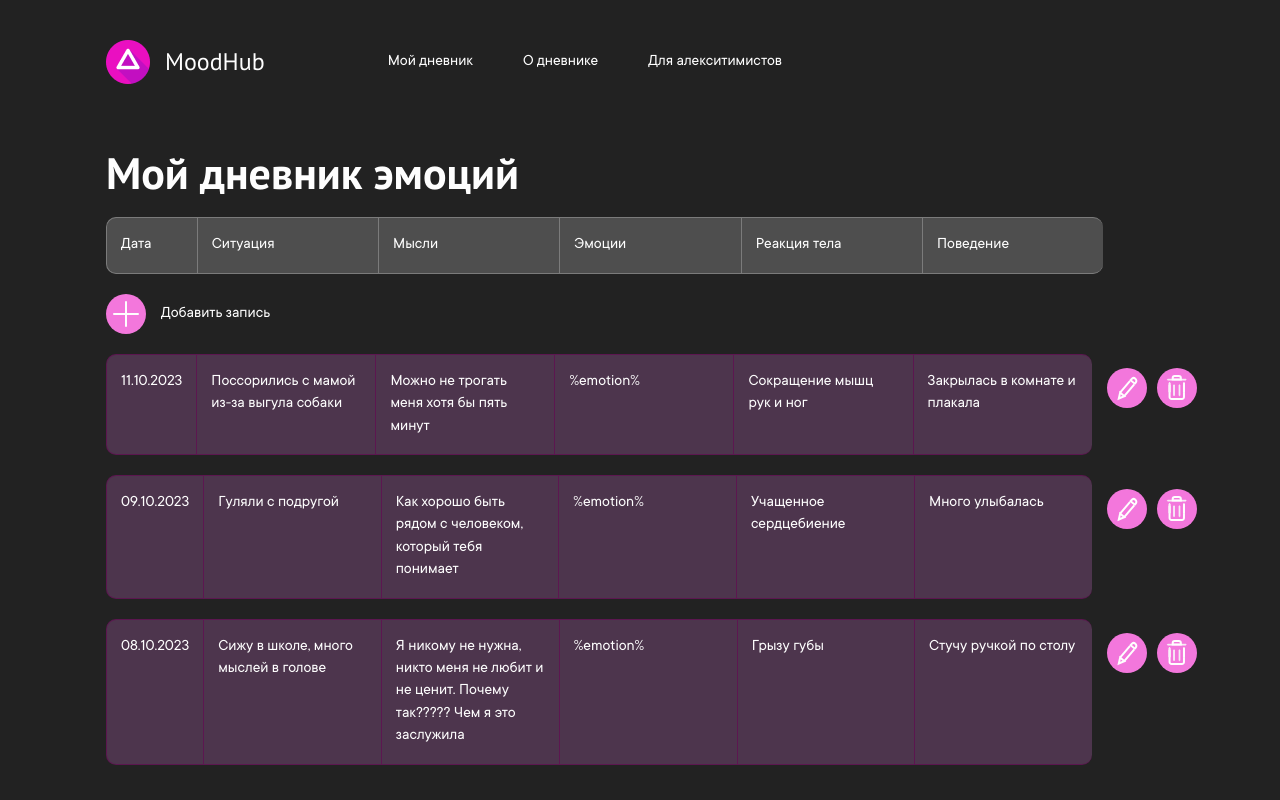
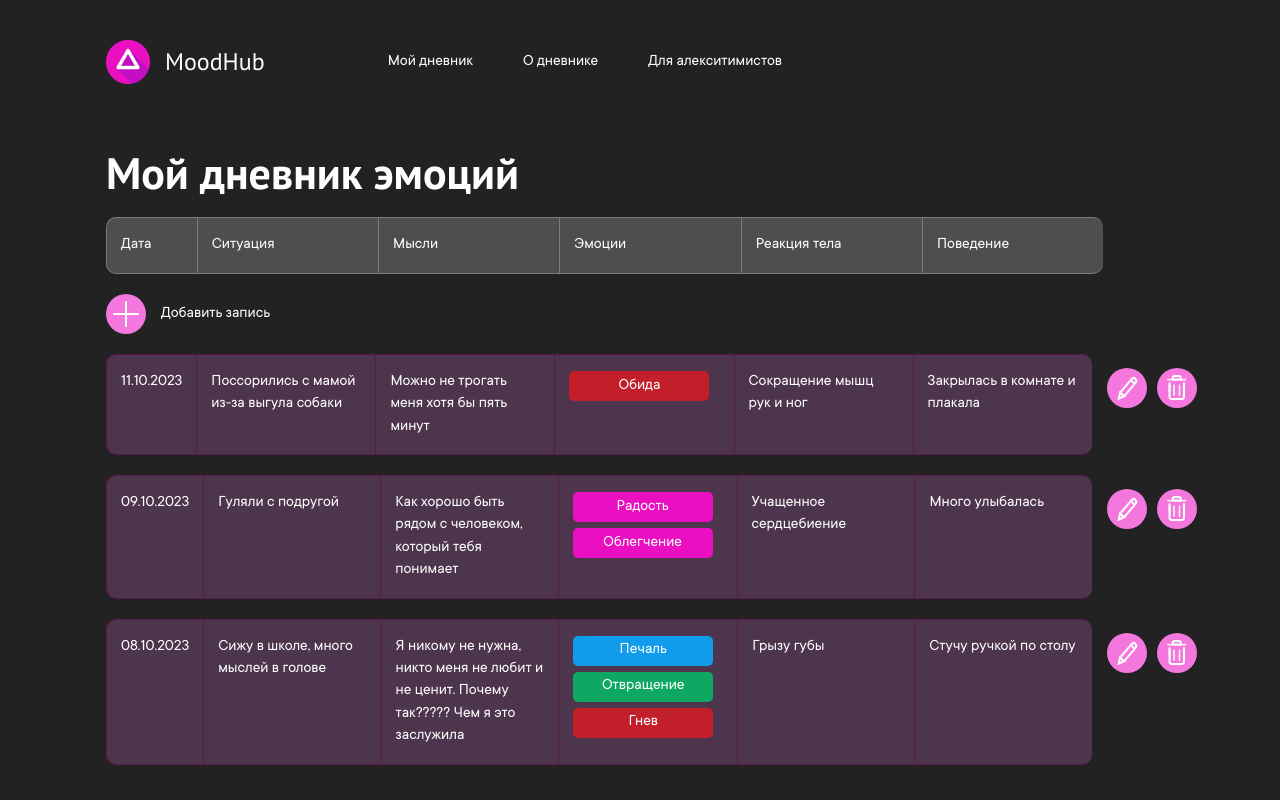
Before and after one commit to AnnaZiankevich/moodhub, a React (Create React App) app: page / in a window 1280 px wide. Built offline with nearby package versions, Linux system fonts and the light colour scheme.

Commit message:
Add other emotions code

```diff
--- a/src/components/emotions/bad/BadEmotion.jsx
+++ b/src/components/emotions/bad/BadEmotion.jsx
@@ -0,0 +1,21 @@
+import React, { useState } from "react"
+import './bad-emotion.scss'
+
+function BadEmotion( {label, isChoosed, isDisabled} ) {
+
+  const defaultChoosed = isChoosed ? isChoosed : false;
+  const [choosed, setChoosed] = useState(defaultChoosed);
+
+  return (
+    <>
+        {console.log('Rendered BadEmotion')}
+        <button className={`bad-emotion ${choosed ? 'choosed' : ''}`}
+           disabled={isDisabled}
+           onClick={() => setChoosed((prev) => !prev)}>
+            {label}
+        </button>
+    </>
+  );
+}
+
+export default BadEmotion;
--- a/src/components/emotions/bad/bad-emotion.scss
+++ b/src/components/emotions/bad/bad-emotion.scss
@@ -1 +1,5 @@
 @import "/src/styles/main.scss";
+
+.bad-emotion {
+    @include emotion-style($bad-emotion-color);
+}
--- a/src/components/emotions/mid/MidEmotion.jsx
+++ b/src/components/emotions/mid/MidEmotion.jsx
@@ -0,0 +1,21 @@
+import React, { useState } from "react"
+import './mid-emotion.scss'
+
+function MidEmotion( {label, isChoosed, isDisabled} ) {
+
+  const defaultChoosed = isChoosed ? isChoosed : false;
+  const [choosed, setChoosed] = useState(defaultChoosed);
+
+  return (
+    <>
+        {console.log('Rendered MidEmotion')}
+        <button className={`mid-emotion ${choosed ? 'choosed' : ''}`}
+           disabled={isDisabled}
+           onClick={() => setChoosed((prev) => !prev)}>
+            {label}
+        </button>
+    </>
+  );
+}
+
+export default MidEmotion;
--- a/src/components/emotions/mid/mid-emotion.scss
+++ b/src/components/emotions/mid/mid-emotion.scss
@@ -1 +1,5 @@
 @import "/src/styles/main.scss";
+
+.mid-emotion {
+    @include emotion-style($mid-emotion-color);
+}
--- a/src/components/emotions/super-bad/SuperBadEmotion.jsx
+++ b/src/components/emotions/super-bad/SuperBadEmotion.jsx
@@ -0,0 +1,21 @@
+import React, { useState } from "react"
+import './super-bad-emotion.scss'
+
+function SuperBadEmotion( {label, isChoosed, isDisabled} ) {
+
+  const defaultChoosed = isChoosed ? isChoosed : false;
+  const [choosed, setChoosed] = useState(defaultChoosed);
+
+  return (
+    <>
+        {console.log('Rendered SuperBadEmotion')}
+        <button className={`super-bad-emotion ${choosed ? 'choosed' : ''}`}
+           disabled={isDisabled}
+           onClick={() => setChoosed((prev) => !prev)}>
+            {label}
+        </button>
+    </>
+  );
+}
+
+export default SuperBadEmotion;
--- a/src/components/emotions/super-bad/super-bad-emotion.scss
+++ b/src/components/emotions/super-bad/super-bad-emotion.scss
@@ -1 +1,5 @@
 @import "/src/styles/main.scss";
+
+.super-bad-emotion {
+    @include emotion-style($super-bad-emotion-color);
+}
--- a/src/components/table-record/TableRecord.jsx
+++ b/src/components/table-record/TableRecord.jsx
@@ -3,7 +3,7 @@ import './table-record.scss'
 import edit from '../../assets/img/edit-icon.svg'
 import del from '../../assets/img/delete-icon.svg'
 
-function TableRecord({recordData}) {
+function TableRecord( {recordData} ) {
 
   return (
     <div className="table-record">
@@ -15,7 +15,9 @@ function TableRecord({recordData}) {
                         <td>{recordData.date}</td>
                         <td>{recordData.situation}</td>
                         <td>{recordData.thoughts}</td>
-                        <td>{recordData.emotions}</td>
+                        <td>
+                            {recordData.emotionsList}
+                        </td>
                         <td>{recordData.bodyReaction}</td>
                         <td>{recordData.behavior}</td>
                     </tr>
--- a/src/styles/_main.scss
+++ b/src/styles/_main.scss
@@ -131,7 +131,9 @@ a {
     display: flex;
     justify-content: center;
     align-items: center;
-    width: 8.912655971479501%;
+    // width: 8.912655971479501%;
+    margin-bottom: 6px;
+    width: 140px;
     height: 30px;
 
     border-radius: $second-border-radius;
@@ -142,6 +144,7 @@ a {
     &.choosed {
         border: none;
         background-color: $color;
+        cursor: default;
     }
 }
 
--- a/src/views/my-diary/MyDiary.jsx
+++ b/src/views/my-diary/MyDiary.jsx
@@ -1,5 +1,9 @@
 import React from "react"
 import TableRecord from "../../components/table-record/TableRecord.jsx";
+import GoodEmotion from "../../components/emotions/good/GoodEmotion.jsx";
+import MidEmotion from '../../components/emotions/mid/MidEmotion.jsx'
+import BadEmotion from '../../components/emotions/bad/BadEmotion.jsx'
+import SuperBadEmotion from '../../components/emotions/super-bad/SuperBadEmotion.jsx'
 import './my-diary.scss'
 import add from '../../assets/img/add-button.svg'
 
@@ -11,7 +15,11 @@ function MyDiary() {
       date: '08.10.2023',
       situation: 'Сижу в школе, много мыслей в голове',
       thoughts: 'Я никому не нужна, никто меня не любит и не ценит. Почему так????? Чем я это заслужила',
-      emotions: '%emotion%',
+      emotionsList: [
+        <BadEmotion label='Печаль' isChoosed={true} isDisabled={true} />,
+        <MidEmotion label='Отвращение' isChoosed={true} isDisabled={true} />,
+        <SuperBadEmotion label='Гнев' isChoosed={true} isDisabled={true} />,
+      ],
       bodyReaction: 'Грызу губы',
       behavior: 'Стучу ручкой по столу',
     },
@@ -20,7 +28,10 @@ function MyDiary() {
       date: '09.10.2023',
       situation: 'Гуляли с подругой',
       thoughts: 'Как хорошо быть рядом с человеком, который тебя понимает',
-      emotions: '%emotion%',
+      emotionsList: [
+        <GoodEmotion label='Радость' isChoosed={true} isDisabled={true} />,
+        <GoodEmotion label='Облегчение' isChoosed={true} isDisabled={true} />,
+      ],
       bodyReaction: 'Учащенное сердцебиение',
       behavior: 'Много улыбалась',
     },
@@ -29,7 +40,9 @@ function MyDiary() {
       date: '11.10.2023',
       situation: 'Поссорились с мамой из-за выгула собаки',
       thoughts: 'Можно не трогать меня хотя бы пять минут',
-      emotions: '%emotion%',
+      emotionsList: [
+        <SuperBadEmotion label='Обида' isChoosed={true} isDisabled={true} />,
+      ],
       bodyReaction: 'Сокращение мышц рук и ног',
       behavior: 'Закрылась в комнате и плакала',
     },
```
Also changed, not shown: src/components/table-record/table-record.scss (+16 -0 lines).
